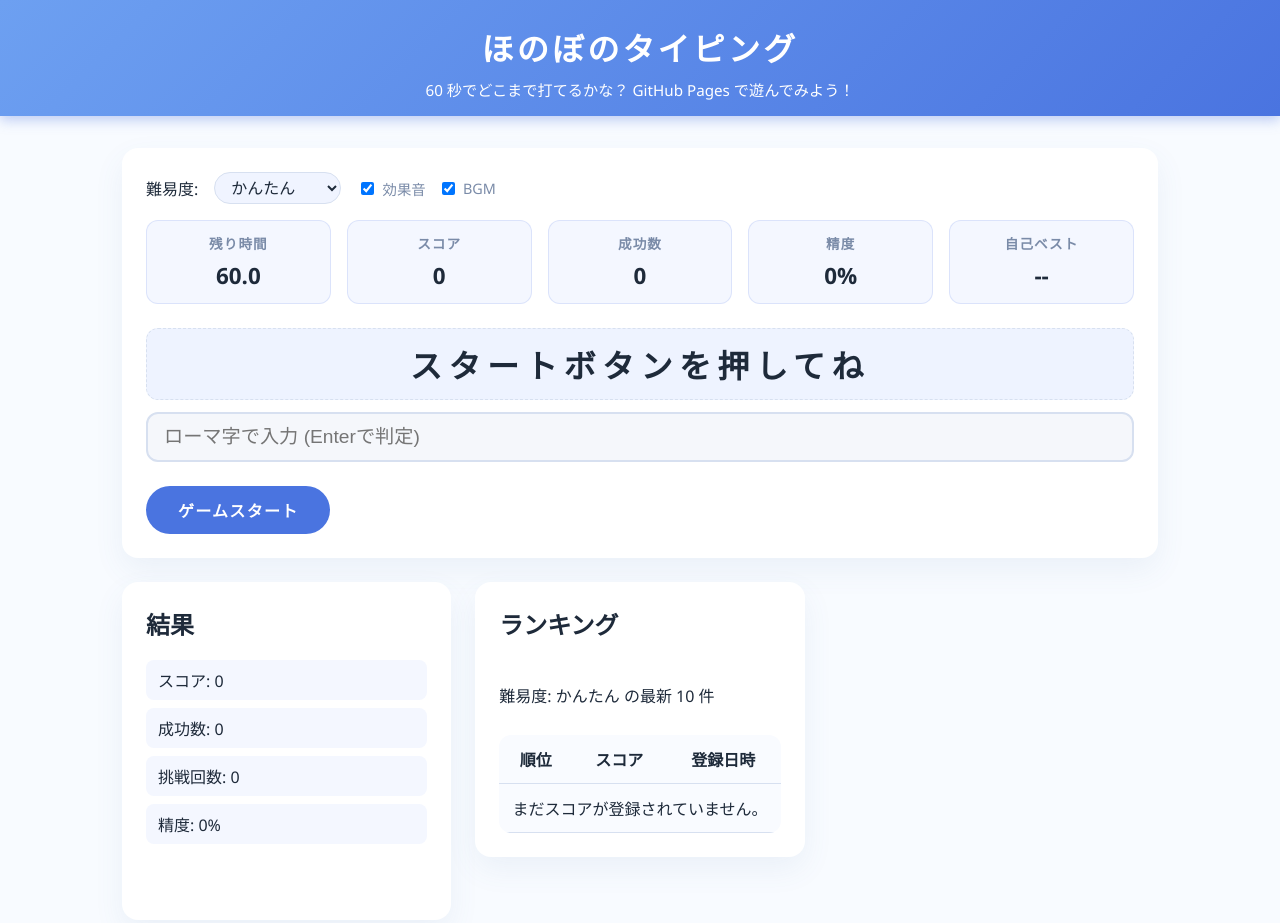
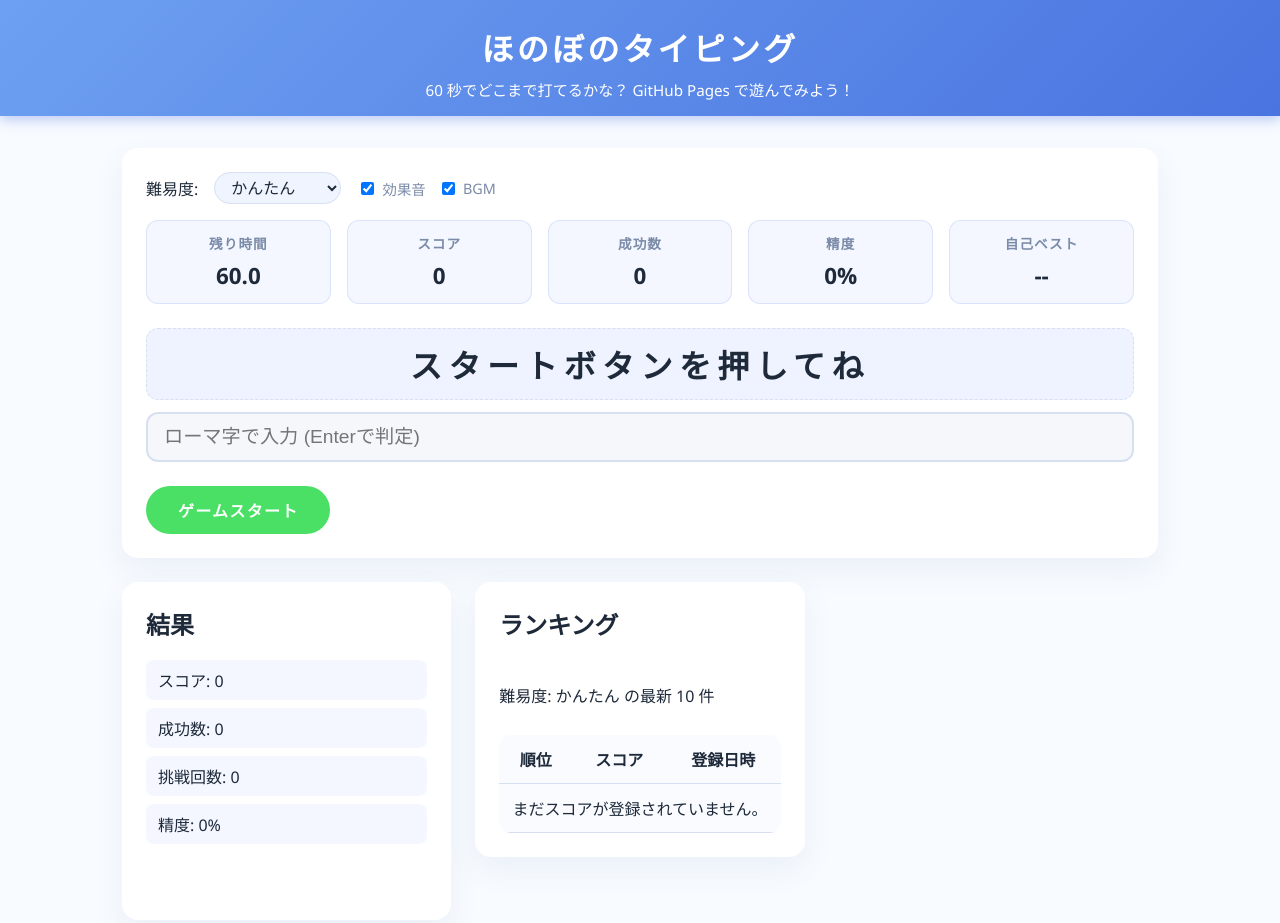
Before and after one commit to hidetsugu-igarashi/game_typing_test_ver, a plain HTML site: page index.html in a window 1280 px wide. Shown: the top 923 px of the page. Drawn offline with Linux system fonts and the light colour scheme.

Commit message:
色味変更　青→緑

```diff
--- a/assets/css/styles.css
+++ b/assets/css/styles.css
@@ -1,7 +1,7 @@
 :root {
     --bg: #f8fbff;
     --panel: #ffffff;
-    --primary: #4a74e0;
+    --primary: #4ae065;
     --danger: #e05a4a;
     --success: #4aa564;
     --text: #1e2a3a;
```
